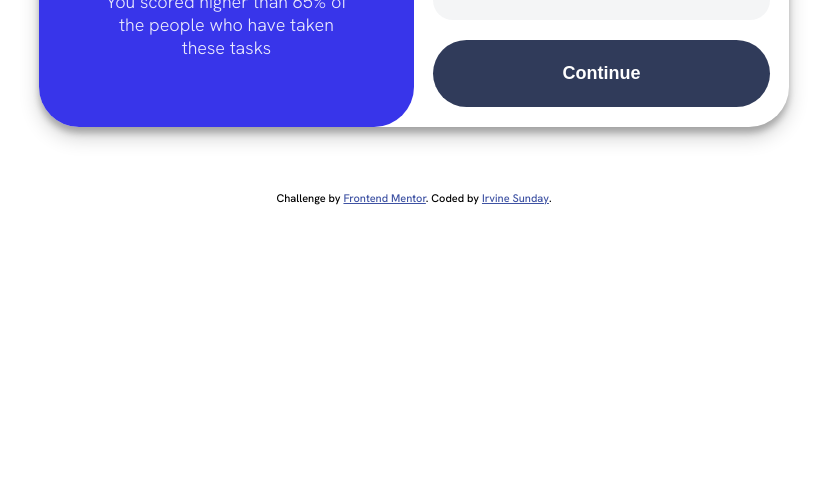
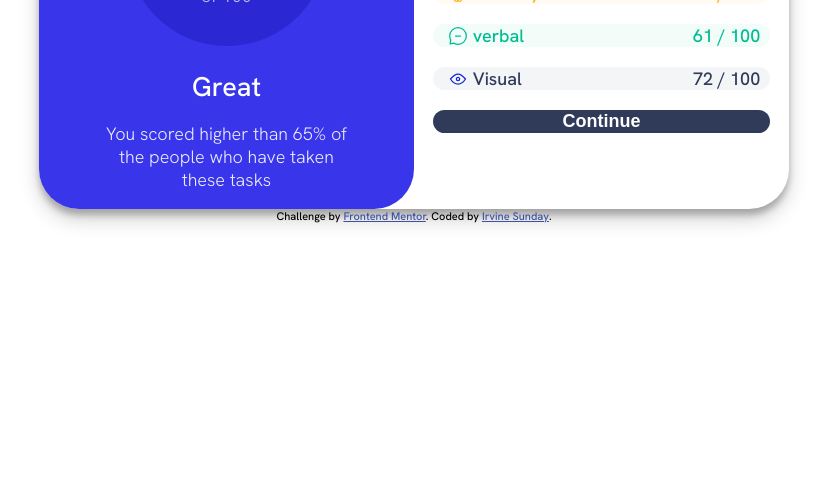
Before and after one commit to sundayirvine-code/results-summary, a plain HTML site: page index.html in a window 1280 px wide. Shown: the part 497-1000 px from the top of the page, without its empty margins (226-1053 px from the left). Before the commit the page ends 800 px from the top, so only its background shows below. Drawn offline with Linux system fonts and the light colour scheme.

Commit message:
more height changes

```diff
--- a/styles/style.css
+++ b/styles/style.css
@@ -3,16 +3,17 @@
 body{
     margin: 0;
     padding: 0;
-    height: 100vh;
+    height: 1000px;
     box-sizing: border-box;
     font-size: 18px;
     font-family: 'Hanken Grotesk', sans-serif;
     display: flex;
     justify-content: center;
     align-items: center;
+    overflow:scroll;
 }
 section{
-    height: 730px;
+    height: 98%%;
     width: 750px;
     margin: 0 auto;
     padding: 0;
```
